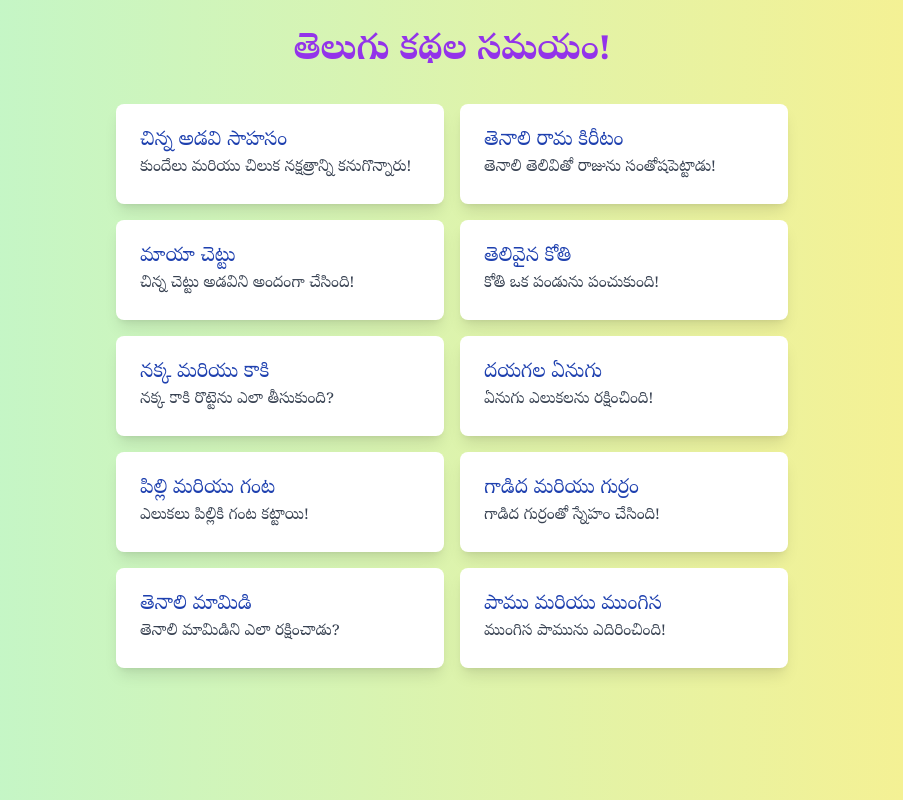
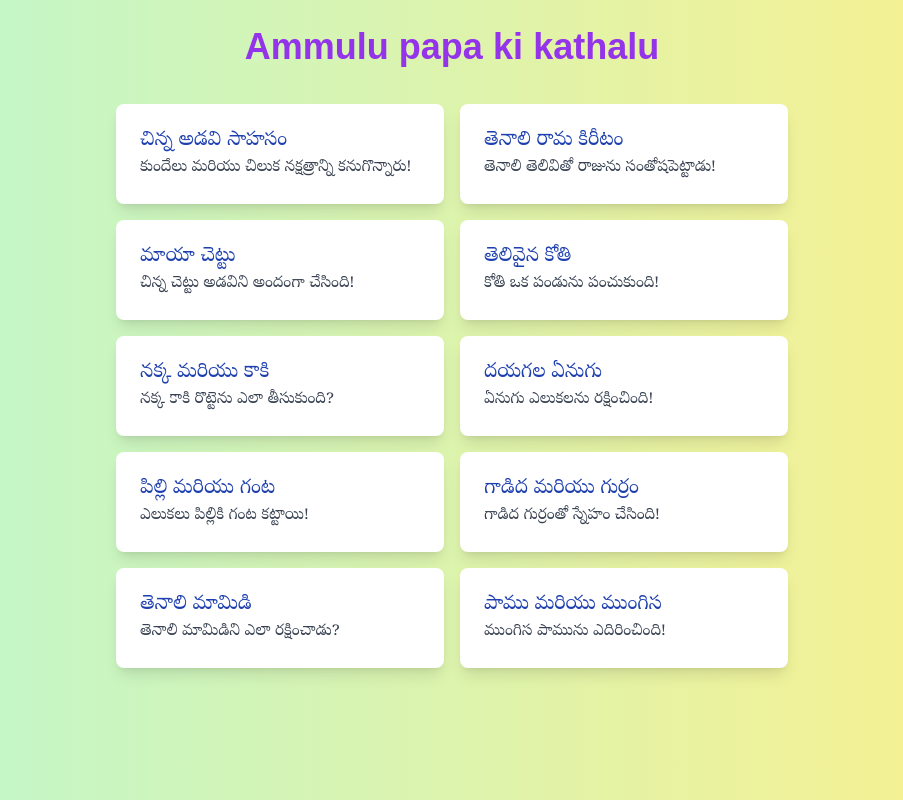
Before and after one commit to nandurilaxman/Kids-stories, a plain HTML site: page index.html in a window 1280 px wide. Shown: the whole page, without its empty margins (188-1091 px from the left). Drawn offline with nearby package versions, Linux system fonts and the light colour scheme.

Commit message:
Update index.html

```diff
--- a/index.html
+++ b/index.html
@@ -40,7 +40,7 @@
   <link href="https://fonts.googleapis.com/css2?family=Noto+Serif+Telugu:wght@400;700&display=swap" rel="stylesheet">
 </head>
 <body class="bg-gradient-to-r from-green-200 to-yellow-200 min-h-screen flex flex-col items-center p-4">
-  <h1 class="text-4xl text-purple-600 font-bold mb-8 mt-4">తెలుగు కథల సమయం!</h1>
+  <h1 class="text-4xl text-purple-600 font-bold mb-8 mt-4">Ammulu papa ki kathalu</h1>
   <div id="story-selection" class="w-full max-w-2xl grid grid-cols-1 sm:grid-cols-2 gap-4">
     <div id="animal-story" class="story-card bg-white rounded-lg shadow-lg p-6">
       <h2 class="text-xl text-blue-800">చిన్న అడవి సాహసం</h2>
```
